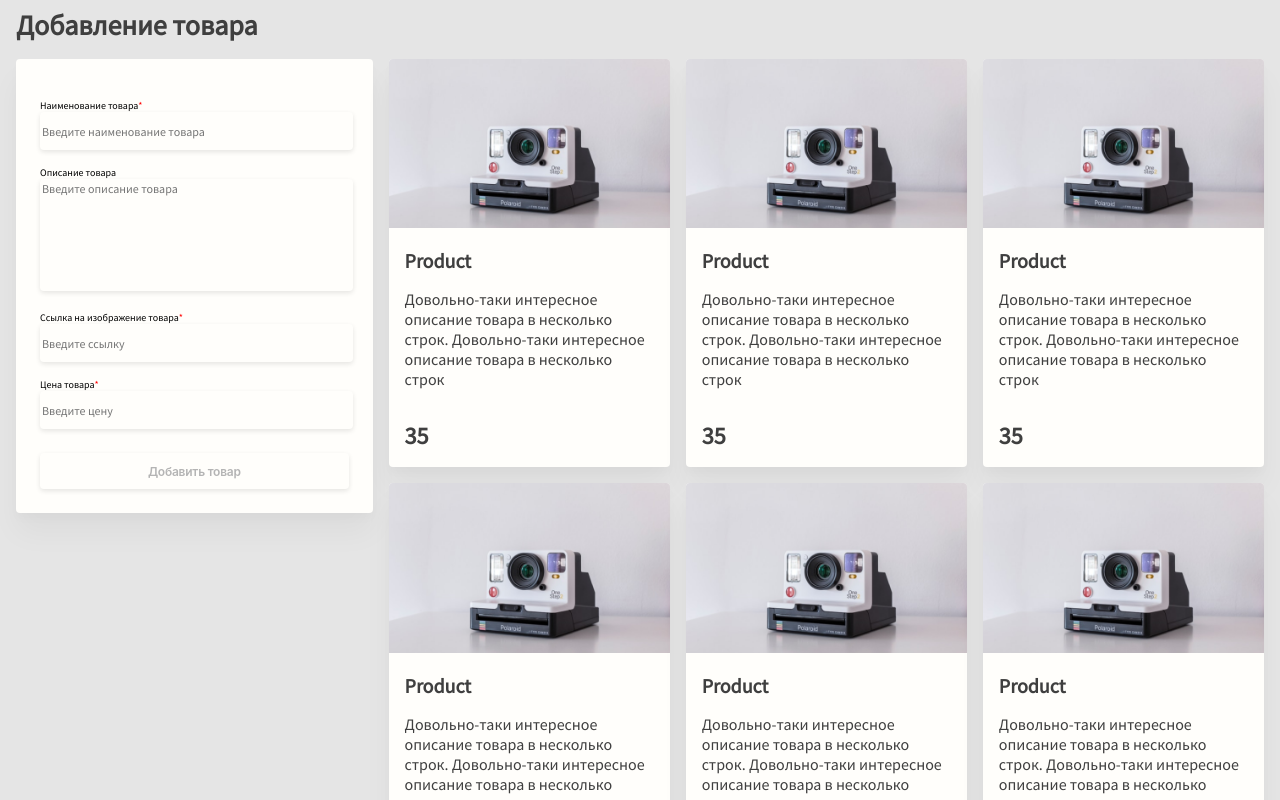
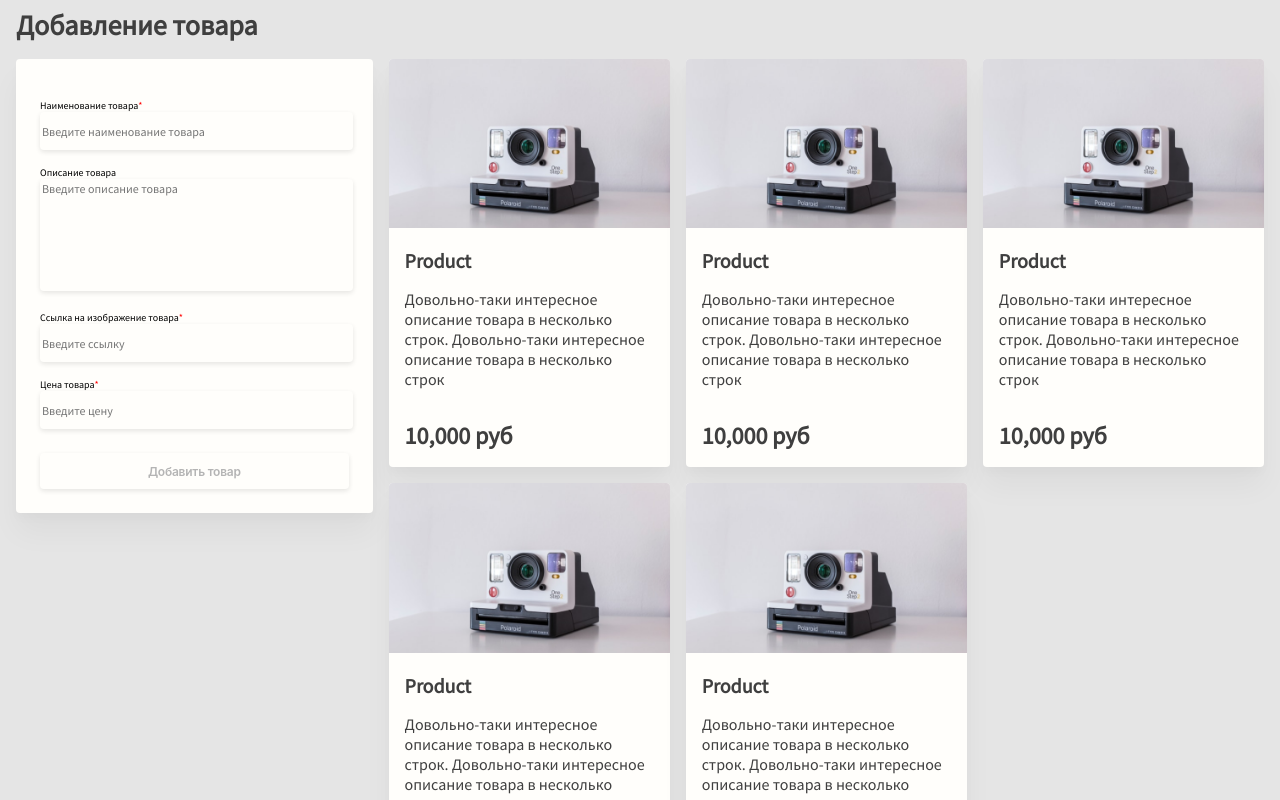
Before and after one commit to KOGIR0/product-list, a Nuxt app: page / in a window 1280 px wide. Shown: the top 800 px of the page. Built offline with nearby package versions, Linux system fonts and the light colour scheme.

Commit message:
Added products list ot index data

```diff
--- a/components/ProductTile.vue
+++ b/components/ProductTile.vue
@@ -12,7 +12,7 @@
         {{ description }}
       </div>
       <div id="price">
-        {{ price }}
+        {{ Number(price).toLocaleString() + " руб" }}
       </div>
     </div>
   </div>
--- a/pages/index.vue
+++ b/pages/index.vue
@@ -8,17 +8,13 @@
         <AddProductForm />
       </div>
       <div class="row products-list">
-        <div
-          v-for="index in 10"
+        <ProductTile
+          v-for="(product,index) in products"
           :key="index"
+          :name="product.name"
+          :price="product.price"
           class="product"
-        >
-          <ProductTile
-            name="Product"
-            price="35"
-            style="{width: 30%}"
-          />
-        </div>
+        />
       </div>
     </div>
   </div>
@@ -26,12 +22,47 @@
 
 <script>
 export default {
-  name: 'IndexPage'
+  name: 'IndexPage',
+  data () {
+    return {
+      products: [
+        {
+          name: 'Product',
+          price: '10000',
+          imgSrc: ''
+        },
+        {
+          name: 'Product',
+          price: '10000',
+          imgSrc: ''
+        },
+        {
+          name: 'Product',
+          price: '10000',
+          imgSrc: ''
+        },
+        {
+          name: 'Product',
+          price: '10000',
+          imgSrc: ''
+        },
+        {
+          name: 'Product',
+          price: '10000',
+          imgSrc: ''
+        }
+      ]
+    }
+  },
+  methods: {
+    addProduct (product) {
+      this.products.push(product)
+    }
+  }
 }
 </script>
 
 <style>
-
 #add-product-form {
   width: 30%;
   margin: 8px;
@@ -64,4 +95,8 @@ html {
 .product {
   margin: 8px;
 }
+
+.product:hover {
+  cursor: pointer;
+}
 </style>
```
